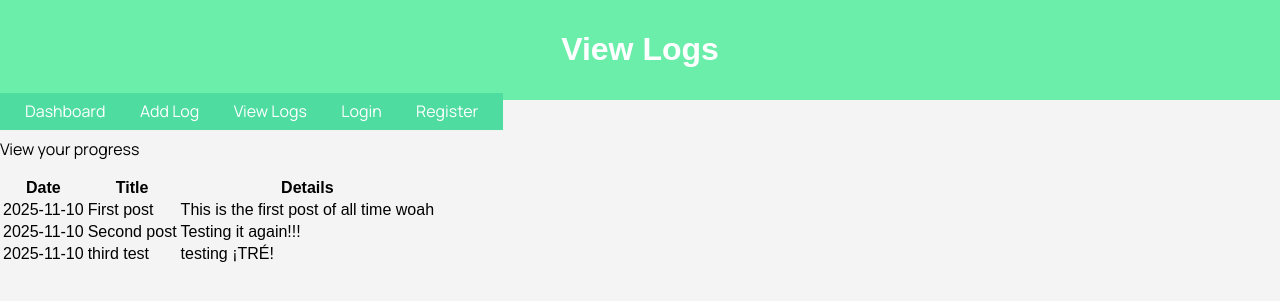
After one commit to appleshoops/ibis-study, a Flask app: page /view_log in a window 1280 px wide. The commit adds this page. Shown: the top 301 px of the page. Run offline with Flask 3, Linux system fonts and the light colour scheme; a user stored in the database is signed in; data comes from the database, SQL or seed files in the repository; some web fonts are replaced.

Commit message:
Made log viewing functionality

```diff
--- a/app.py
+++ b/app.py
@@ -12,6 +12,9 @@ def get_db_connection():
 
 @app.route('/add_log', methods=['GET', 'POST'])
 def add_log():
+    if 'user_id' not in session:
+        flash('bro you aint logged in fella', 'error')
+        return redirect(url_for('login'))
     if request.method == 'POST':
         date = request.form['date']
         title = request.form['title']
@@ -40,6 +43,9 @@ def add_log():
 
 @app.route('/dashboard')
 def dashboard():
+    if 'user_id' not in session:
+        flash('bro you aint logged in fella', 'error')
+        return redirect(url_for('login'))
     return render_template('dashboard.html')
 
 @app.route('/')
@@ -106,5 +112,21 @@ def register():
         # exists = cursor.execute(f"SELECT COUNT(username) FROM Users WHERE username = '{username}'")
     return render_template('register.html')
 
+@app.route('/view_log', methods=['GET', 'POST'])
+def view_log():
+    if 'user_id' not in session:
+        flash('bro you aint logged in fella', 'error')
+        return redirect(url_for('login'))
+    if request.method == 'GET':
+        conn = get_db_connection()
+        cursor = conn.cursor()
+        # getting the posts and stuff by checking all posts from a certain user id
+        cursor.execute(f"SELECT * FROM ProgressLogs WHERE user_id = '{session['user_id']}' ORDER BY date DESC")
+        posts = cursor.fetchall()
+        conn.close()
+
+    return render_template('viewLogs.html', posts = posts)
+
+
 if __name__ == '__main__':
     app.run(debug=True)
--- a/templates/addLog.html
+++ b/templates/addLog.html
@@ -1,6 +1,6 @@
 {% extends 'base.html' %}
-{% block title %}Register - Smart Study Quiz App{% endblock %}
-{% block heading %}Register{% endblock %}
+{% block title %}Add Logs - Smart Study Quiz App{% endblock %}
+{% block heading %}Add Logs{% endblock %}
 {% block content %}
         <p>Enter your progress to create a log</p>
         <form method="POST" action="{{ url_for('add_log') }}">
--- a/templates/base.html
+++ b/templates/base.html
@@ -11,10 +11,11 @@
         <h1>{% block heading %}Smart Study Quiz App{% endblock %}</h1>
     </header>
     <navbar>
+        <a href="{{ url_for('dashboard') }}">Dashboard</a>
+        <a href="{{ url_for('add_log') }}">Add Log</a>
+        <a href="{{ url_for('view_log') }}">View Logs</a>
         <a href="{{ url_for('login') }}">Login</a>
-        <a href="{{ url_for('dashboard') }}">Dashboard</a>
         <a href="{{ url_for('register') }}">Register</a>
-        <a href="{{ url_for('add_log') }}">Add Log</a>
     </navbar>
     <content>
         {% with messages = get_flashed_messages(with_categories=true) %}
--- /dev/null
+++ b/templates/viewLogs.html
@@ -0,0 +1,24 @@
+{% extends 'base.html' %}
+{% block title %}View Logs - Smart Study Quiz App{% endblock %}
+{% block heading %}View Logs{% endblock %}
+{% block content %}
+        <p>View your progress</p>
+        {% if posts %}
+            <table>
+                <tr>
+                    <th> Date </th>
+                    <th> Title </th>
+                    <th> Details </th>
+                </tr>
+            {% for post in posts %}
+                <tr>
+                    <td>{{ post.date }}</td>
+                    <td>{{ post.title }}</td>
+                    <td>{{ post.details }}</td>
+                </tr>
+            {% endfor %}
+            </table>
+        {% else %}
+            <p>No progress entries found</p>
+        {% endif %}
+{% endblock %}
```
